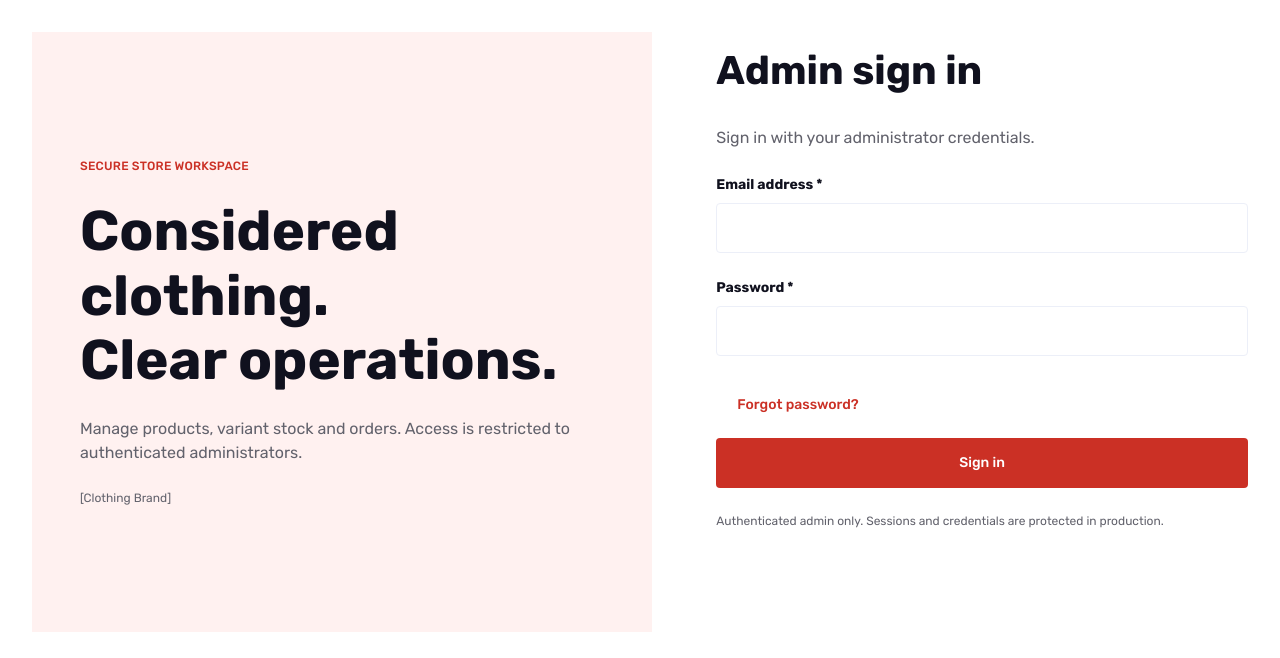
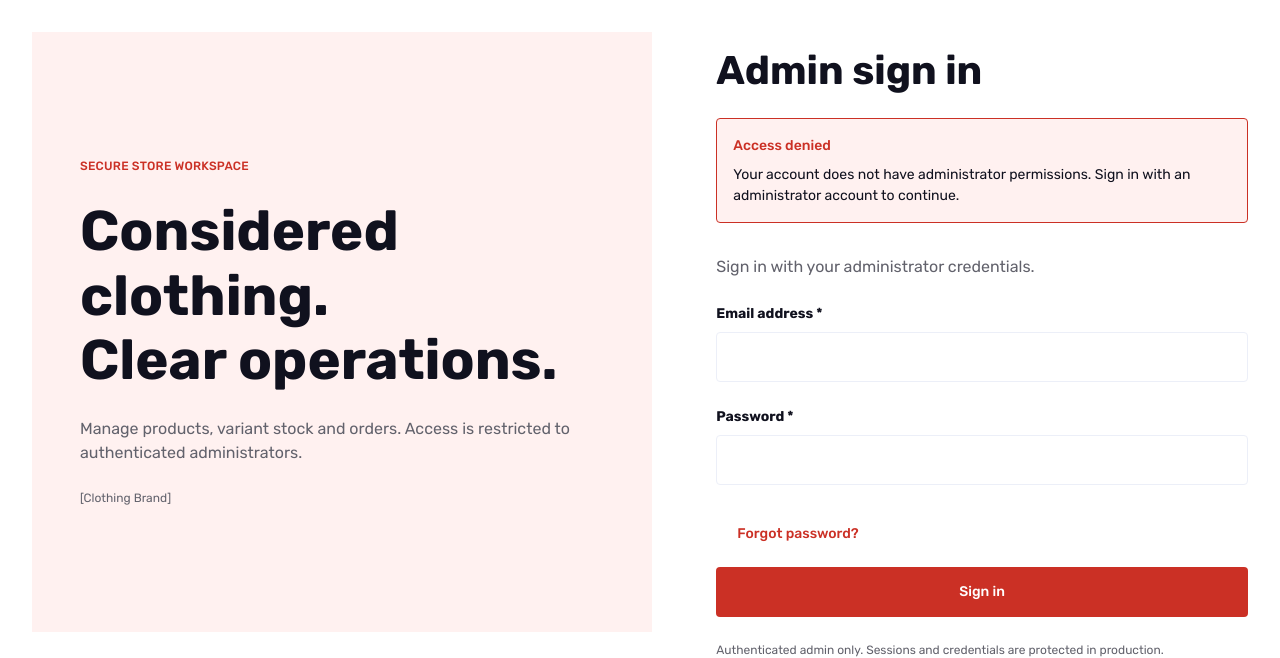
Before and after one commit to dimuthulk/ecommerce-web-app, a PHP site: page /.../admin/login?denied=1 in a window 1280 px wide. Shown: the part 72-730 px from the top of the page. Run offline with PHP 8.4, Linux system fonts and the light colour scheme; the visitor is signed in with stand-in values (Sample User, id 1); tables that the repository leaves empty hold one stand-in row (values such as "Sample post"); a stand-in replaces the project's code that opens the database connection; some libraries are stand-ins or nearby versions.

Commit message:
feat(login): add access denied message for non-admin users

```diff
--- a/admin/login.php
+++ b/admin/login.php
@@ -28,6 +28,12 @@ require __DIR__ . '/../components/admin-header.php';
             <strong>Sign in unsuccessful</strong>
             <span id="login-error-text"></span>
         </div>
+        <?php if (isset($_GET['denied']) && $user !== null): ?>
+            <div class="alert alert--error" role="alert">
+                <strong>Access denied</strong>
+                <span>Your account does not have administrator permissions. Sign in with an administrator account to continue.</span>
+            </div>
+        <?php endif; ?>
         <p class="auth-lead">Sign in with your administrator credentials.</p>
 
         <form class="auth-form" id="admin-login" novalidate>
```
